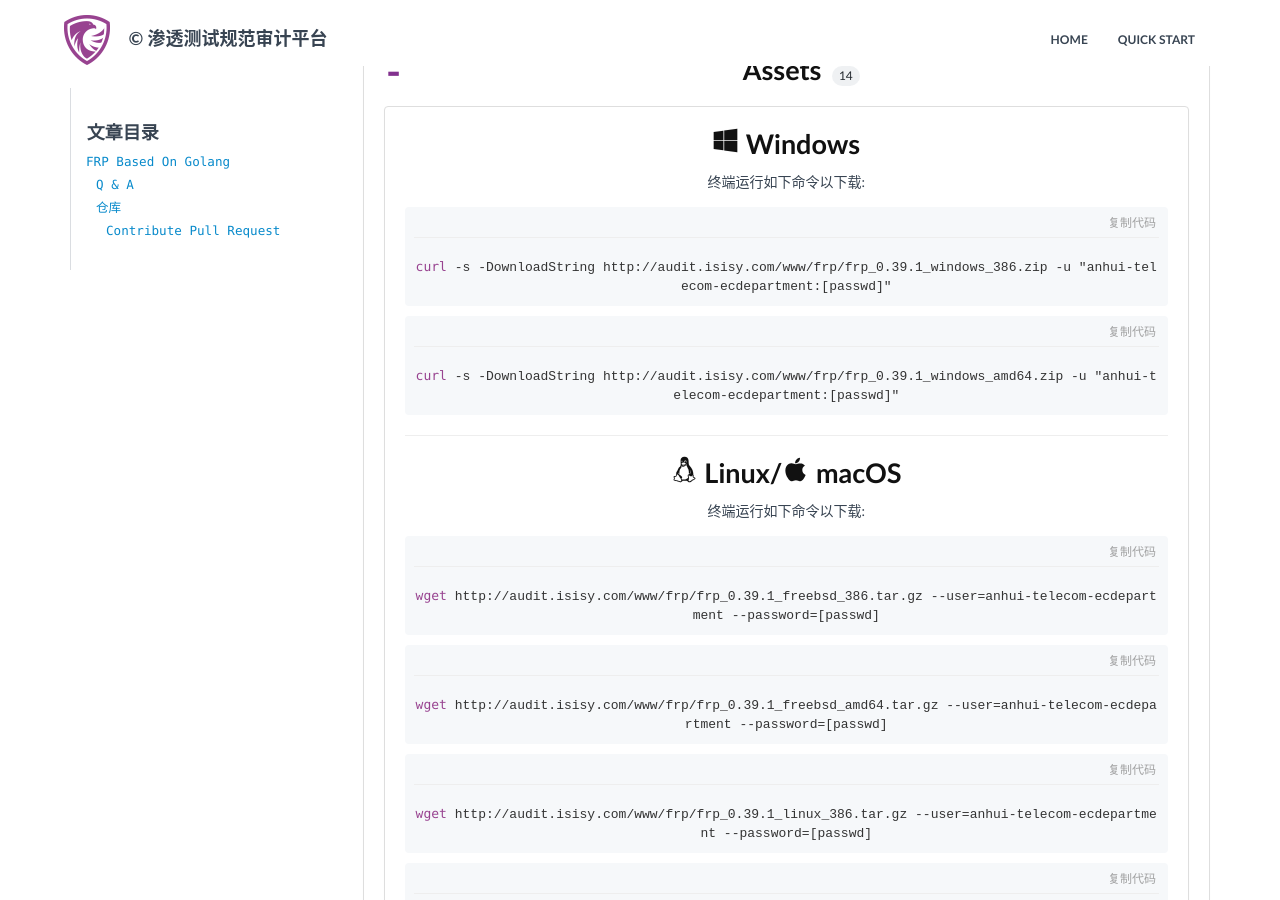
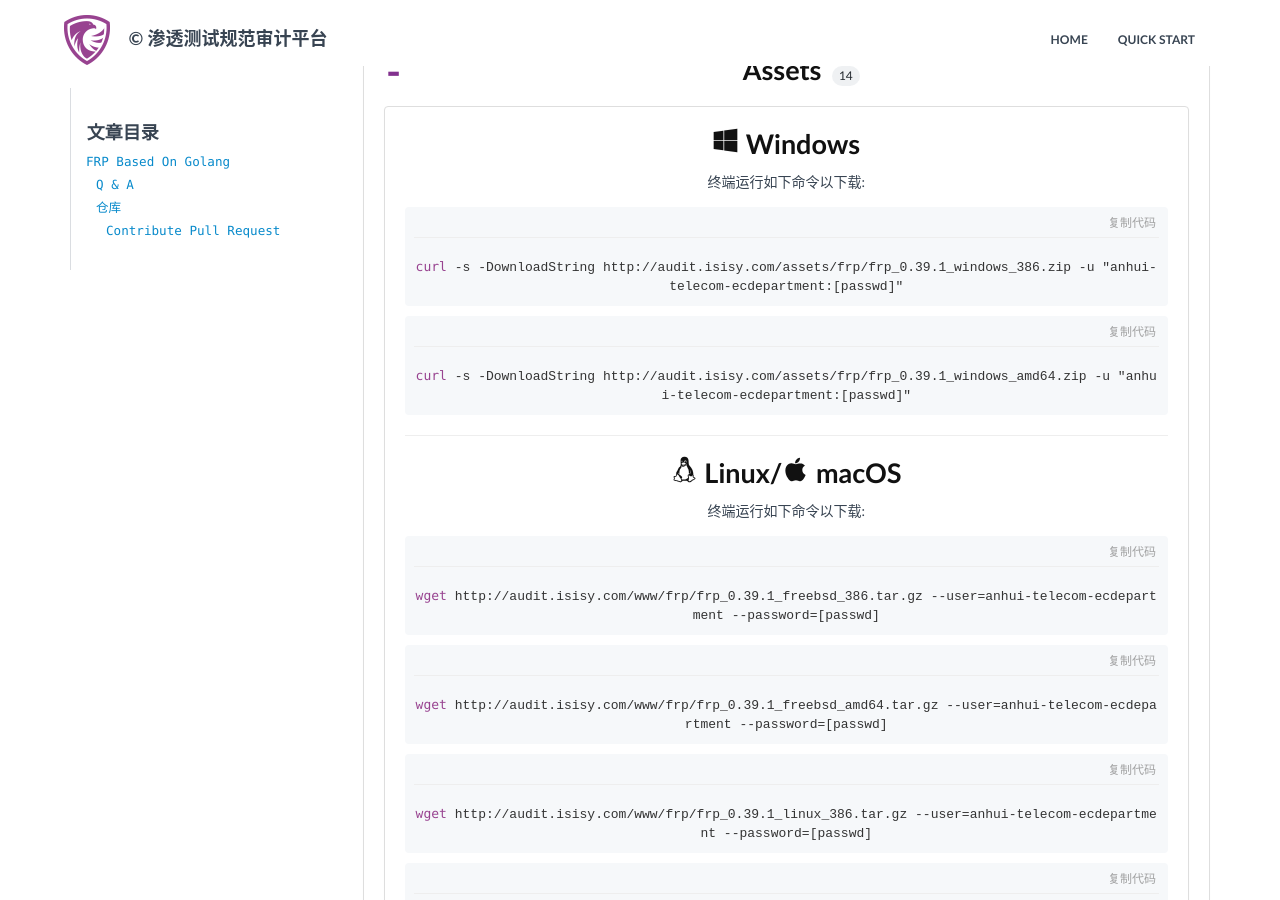
Before and after one commit to sentryCyberSec/annealing-plantform, a Jekyll site: the page built from anhui-telecom-ecdepartment/_posts/anhui-telecom-ecdepartment/2021-11-23-FRP-Based-On-Golang.md, in a window 1280 px wide and 900 px high, scrolled down 539 px. Built offline with Jekyll 4.4.1, drawn with Linux system fonts in a browser that asks for light colours; the table of contents is made by our own code.

Commit message:
[2022/02/17/12:14:34]<更新::1>commit by bin4xin.
Signed-off-by: bin4xin <1904829268@qq.com>

```diff
--- a/anhui-telecom-ecdepartment/_layouts/anhui-telecom-ecdepartment.html
+++ b/anhui-telecom-ecdepartment/_layouts/anhui-telecom-ecdepartment.html
@@ -86,7 +86,7 @@ layout: default
 												<p>终端运行如下命令以下载:</p>
 											</h4>
 											{% for links in page.windows-link %}
-											<pre><code><span><span class="token prompt">curl </span>-s -DownloadString {{site.url}}/www/frp/{{links}} -u "{{site.project}}:[passwd]"</span></code></pre>
+											<pre><code><span><span class="token prompt">curl </span>-s -DownloadString {{site.url}}/assets/frp/{{links}} -u "{{site.project}}:[passwd]"</span></code></pre>
 											{% endfor %}
 											<hr>
 											<div class="download-title"><ion-icon name="logo-tux"></ion-icon> Linux/<ion-icon name="logo-apple"></ion-icon> macOS</div>
```
Also changed, not shown: .github/workflows/harmony.yml, 1 other file.
